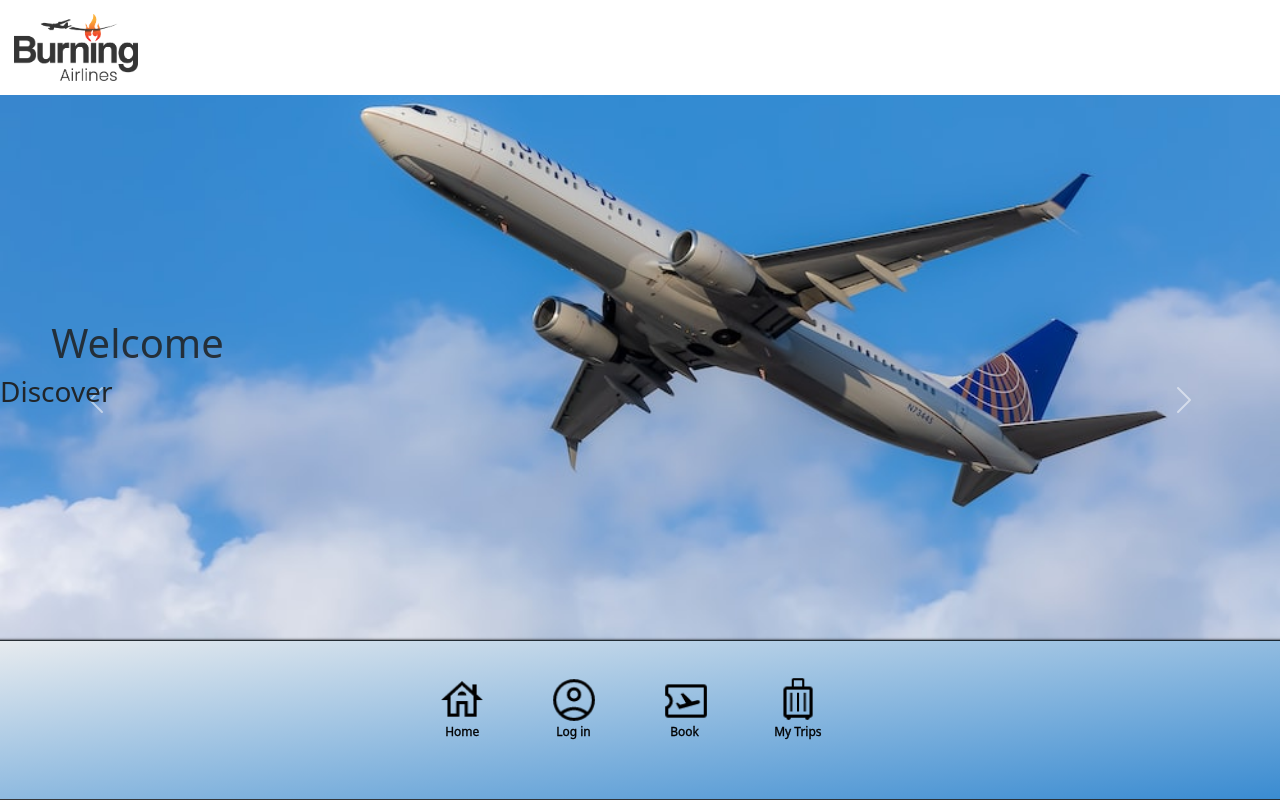
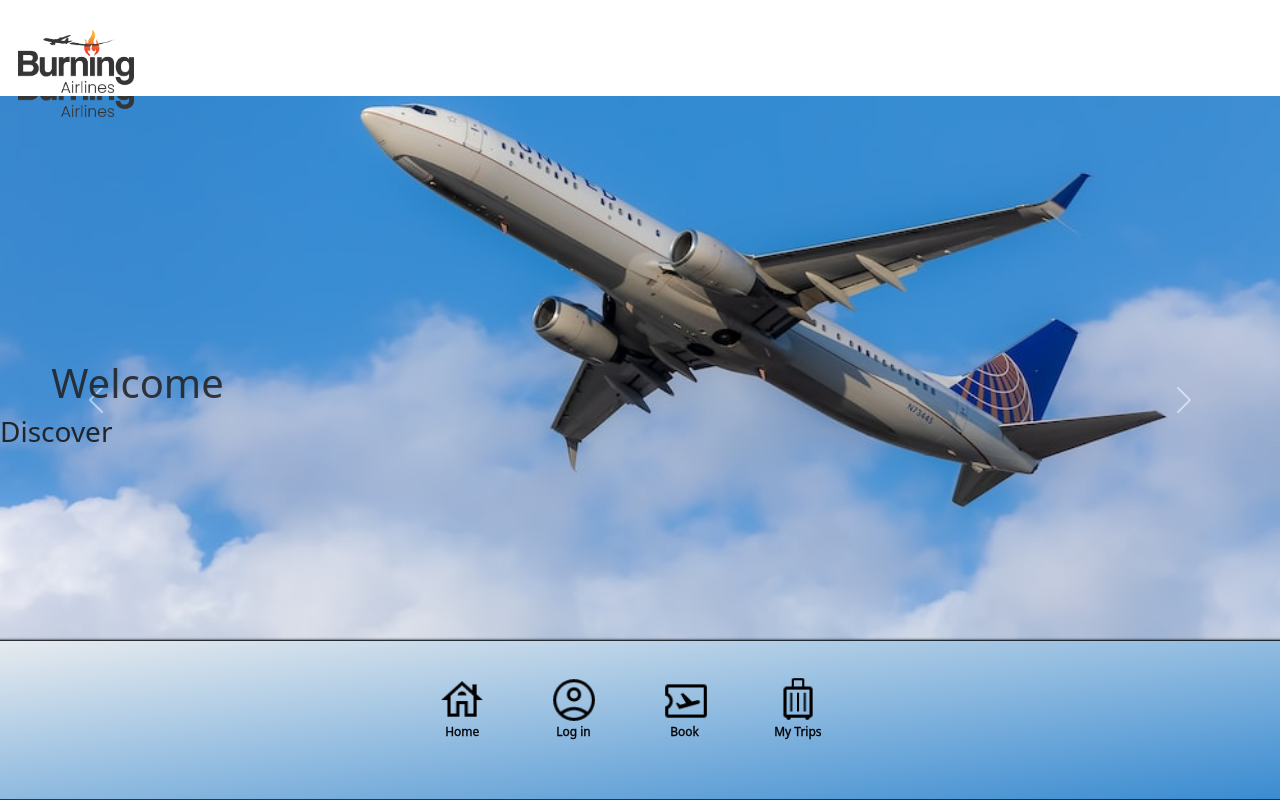
Before and after one commit to tombryson/final-project-client, a React (Create React App) app: page /profile in a window 1280 px wide. Built offline with nearby package versions, Linux system fonts and the light colour scheme.

Commit message:
changes to booking page

```diff
--- a/src/components/App.css
+++ b/src/components/App.css
@@ -63,6 +63,10 @@ body {
   .sr-only {
     background-color: #ffffffa1;
     border-radius: 10px;
+  }
+
+  .header {
+    height: 13vh;
   }
 }
 
@@ -148,6 +152,8 @@ input {
   background-color: white;
   display: block;
   position: fixed;
+  height: 7.5rem;
+  bottom: 88vh;
 }
 
 .label {
@@ -199,9 +205,10 @@ input {
 }
 
 .title-img {
-  padding: 18px;
+  padding: 22px;
   margin: -4px;
   width: 160px;
+  margin-top: 2rem;
   image-rendering: -webkit-optimize-contrast;
 }
 
--- a/src/components/Auth.js
+++ b/src/components/Auth.js
@@ -37,18 +37,16 @@ function Auth() {
     setForm(input)
   }
 
-  const handleAuthClick = () => {
-    const token = localStorage.getItem("token")
-    fetch(`http://localhost:3000/user_is_authed`, {
-      headers: {
-        "Authorization": `Bearer ${token}`
-      }
-    })
-    .then(resp => resp.json())
-    .then(data => console.log(data))
-  }
-
-  console.log(user)
+//   const handleAuthClick = () => {
+//     const token = localStorage.getItem("token")
+//     fetch(`http://localhost:3000/user_is_authed`, {
+//       headers: {
+//         "Authorization": `Bearer ${token}`
+//       }
+//     })
+//     .then(resp => resp.json())
+//     .then(data => console.log(data))
+//   }
 
   const renderForm = () => {
     switch(form){
--- a/src/components/Book.js
+++ b/src/components/Book.js
@@ -98,11 +98,12 @@ const Book = () => {
 };
 
 const FlightTable = (props) => {
+	const path = (`/flights/${props.flights.id}`)
 	return (
 		<div className='searched-flight'>
-			<a href={`http://localhost:3001/flights/${props.flights.id}`} className='flights'>
+			<Link to={path} state={{}} className='flights'>
 			Flight: from {props.flights.from} to {props.flights.to} departing on {props.flights.date}
-			</a>
+			</Link>
 		</div>
 	)
 }
--- a/src/components/SeatMap.js
+++ b/src/components/SeatMap.js
@@ -1,15 +1,20 @@
 import React, { useState, useEffect } from 'react';
+import { useLocation } from 'react-router-dom';
 import axios from 'axios';
 import bootstrap from 'react-bootstrap';
 import 'bootstrap/dist/css/bootstrap.min.css';
 
 
-const SeatMap = () => {
-
+const SeatMap = (props) => {
+  console.log(props);
 const [flightData, setFlightData] = useState([]);
+const location = useLocation()
+console.log(location)
 
 useEffect(() => {
-  axios.get(`http://localhost:3000/flights/:id`).then((response) => {
+  console.log(location.pathname)
+  if (flightData.length === 0)
+  axios.get(`http://localhost:3000${location.pathname}`).then((response) => {
     console.log(response.data);
     setFlightData(response.data);
     })
@@ -19,7 +24,7 @@ useEffect(() => {
 
   return (
     <>
-    <h1 className='my-trips'>Seat Map </h1>
+    <h1 className='my-trips'> Seat Map </h1>
     <p>
       {flightData}
     </p>
--- a/src/index.js
+++ b/src/index.js
@@ -11,11 +11,16 @@ import NavBar from './components/NavBar'
 import SeatMap from './components/SeatMap'
 import SiteHead from './components/SiteHead';
 
-// Access value associated with the key
-var item_value = sessionStorage.getItem("item_key");
-
-// Assign value to a key
-sessionStorage.setItem("item_key", item_value);
+const handleAuth = () => {
+  const token = localStorage.getItem("token")
+  fetch(`http://localhost:3000/user_is_authed`, {
+    headers: {
+      "Authorization": `Bearer ${token}`
+    }
+  })
+  .then(resp => resp.json())
+  .then(data => console.log(data))
+}
 
 
 const root = ReactDOM.createRoot(document.getElementById('root'));
```
